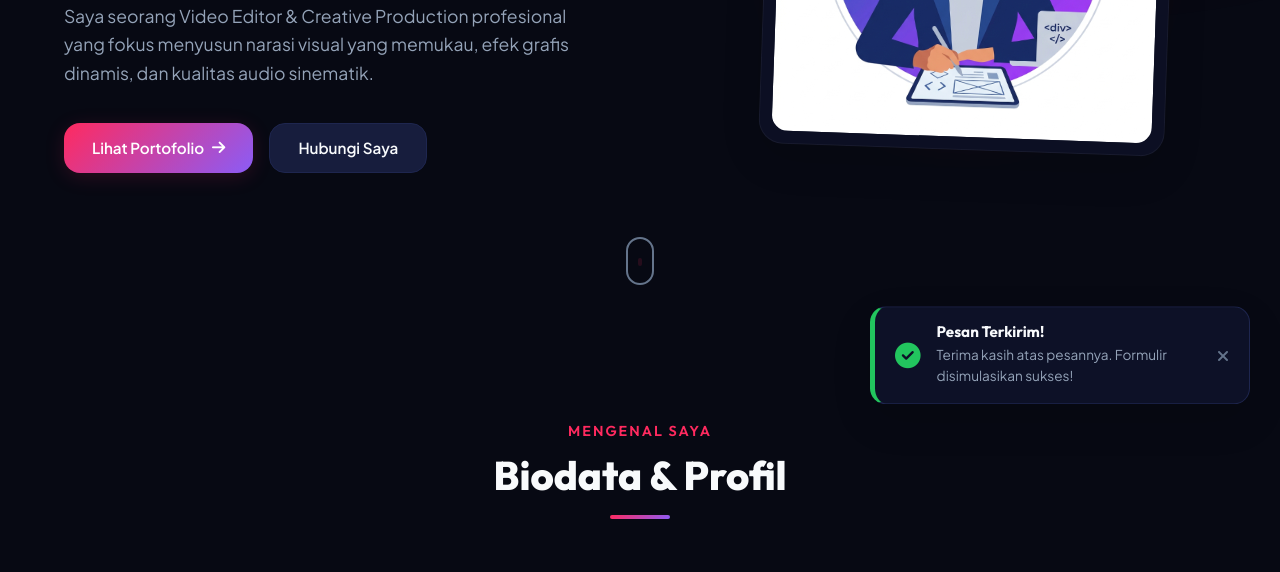
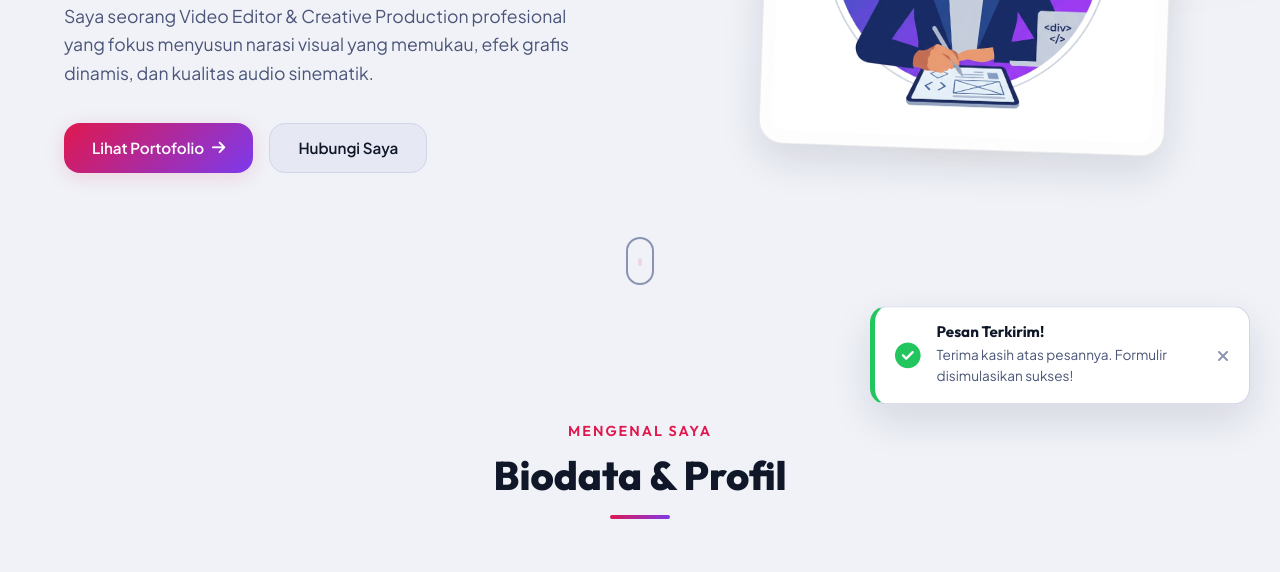
Before and after one commit to blacksnakeapp/ibrahim, a website: page index.html in a window 1280 px wide. Shown: the part 483-1055 px from the top of the page. Drawn offline with Linux system fonts and the light colour scheme.

```diff
--- a/app.js
+++ b/app.js
@@ -134,7 +134,7 @@
     const heroAvatar = document.querySelector('.hero-avatar');
 
     if (heroBadge) heroBadge.innerHTML = `<i class="fa-solid fa-video"></i> ${bio.role}`;
-    if (heroTitle) heroTitle.innerHTML = `Menghidupkan Cerita Melalui <br><span class="gradient-text">Visual & Sinematik</span>`;
+    if (heroTitle) heroTitle.innerHTML = `Menghidupkan Cerita Melalui <br><span class="gradient-text">Visual</span>`;
     if (heroDesc) heroDesc.textContent = `Saya seorang ${bio.role} profesional yang fokus menyusun narasi visual yang memukau, efek grafis dinamis, dan kualitas audio sinematik.`;
     if (heroAvatar && bio.avatar) {
         heroAvatar.src = bio.avatar;
--- a/index.html
+++ b/index.html
@@ -36,9 +36,6 @@
 
             <!-- Nav Actions (Theme Toggle & Mobile Menu button) -->
             <div class="nav-actions">
-                <a href="admin.html" class="theme-btn" aria-label="Login Admin" title="Login Admin">
-                    <i class="fa-solid fa-lock"></i>
-                </a>
                 <button id="theme-toggle" class="theme-btn" aria-label="Ganti Tema">
                     <i class="fa-solid fa-moon"></i>
                 </button>
@@ -123,7 +120,7 @@
                             <p class="stat-label">Tahun Pengalaman</p>
                         </div>
                         <div class="stat-card">
-                            <div class="stat-icon"><i class="fa-solid fa-laptop-code"></i></div>
+                            <div class="stat-icon"><i class="fa-solid fa-gear"></i></div>
                             <h3 class="stat-number" id="stat-proj">15+</h3>
                             <p class="stat-label">Proyek Selesai</p>
                         </div>
--- a/style.css
+++ b/style.css
@@ -26,31 +26,34 @@
 
 /* Light Theme (Default) */
 :root {
-    --bg-primary: #070913;
-    --bg-secondary: #0d1127;
-    --bg-tertiary: #171d3d;
-    --bg-glass: rgba(13, 17, 39, 0.85);
-    --border-glass: rgba(255, 255, 255, 0.05);
-    --border-color: #1e264f;
-
-    --text-primary: #f8fafc;
-    --text-secondary: #94a3b8;
-    --text-muted: #64748b;
-
-    --primary-color: #ff2a5f;
-    --primary-glow: rgba(255, 42, 95, 0.15);
-    --secondary-color: #8b5cf6;
-    --accent-color: #00f2fe;
-
-    --gradient-primary: linear-gradient(135deg, #ff2a5f, #8b5cf6);
-    --gradient-accent: linear-gradient(135deg, #00f2fe, #ff2a5f);
-    --gradient-text: linear-gradient(135deg, #ff2a5f, #00f2fe);
-
-    --card-shadow: 0 10px 30px -10px rgba(255, 42, 95, 0.15);
-    --glow-opacity: 0.25;
-}
-
-/* Dark Theme (Overriding system to default dark cinematic feel) */
+    --bg-primary: #f0f2f8;
+    --bg-secondary: #ffffff;
+    --bg-tertiary: #e6e9f4;
+    --bg-glass: rgba(255, 255, 255, 0.85);
+    --border-glass: rgba(0, 0, 0, 0.08);
+    --border-color: #d0d5e8;
+
+    --text-primary: #0f1729;
+    --text-secondary: #4a5578;
+    --text-muted: #8a93b2;
+
+    --primary-color: #e0184e;
+    --primary-glow: rgba(224, 24, 78, 0.15);
+    --secondary-color: #7c3aed;
+    --accent-color: #0891b2;
+
+    --gradient-primary: linear-gradient(135deg, #e0184e, #7c3aed);
+    --gradient-accent: linear-gradient(135deg, #0891b2, #e0184e);
+    --gradient-text: linear-gradient(135deg, #e0184e, #0891b2);
+
+    --card-shadow: 0 4px 20px -4px rgba(15, 23, 41, 0.1);
+    --glow-opacity: 0.15;
+    --shadow-sm: 0 2px 8px rgba(15, 23, 41, 0.06);
+    --shadow-md: 0 8px 30px rgba(15, 23, 41, 0.1);
+    --shadow-lg: 0 16px 40px rgba(15, 23, 41, 0.12);
+}
+
+/* Dark Theme (Cinematic) */
 .theme-dark {
     --bg-primary: #04060f;
     --bg-secondary: #0a0d1d;
@@ -74,6 +77,9 @@
 
     --card-shadow: 0 12px 40px -10px rgba(255, 42, 95, 0.25);
     --glow-opacity: 0.35;
+    --shadow-sm: 0 2px 8px rgba(0, 0, 0, 0.2);
+    --shadow-md: 0 8px 30px rgba(0, 0, 0, 0.3);
+    --shadow-lg: 0 16px 40px rgba(0, 0, 0, 0.4);
 }
 
 /* ==========================================================================
```
Also changed, not shown: admin.html (+14 -9 lines), 2 other files.
